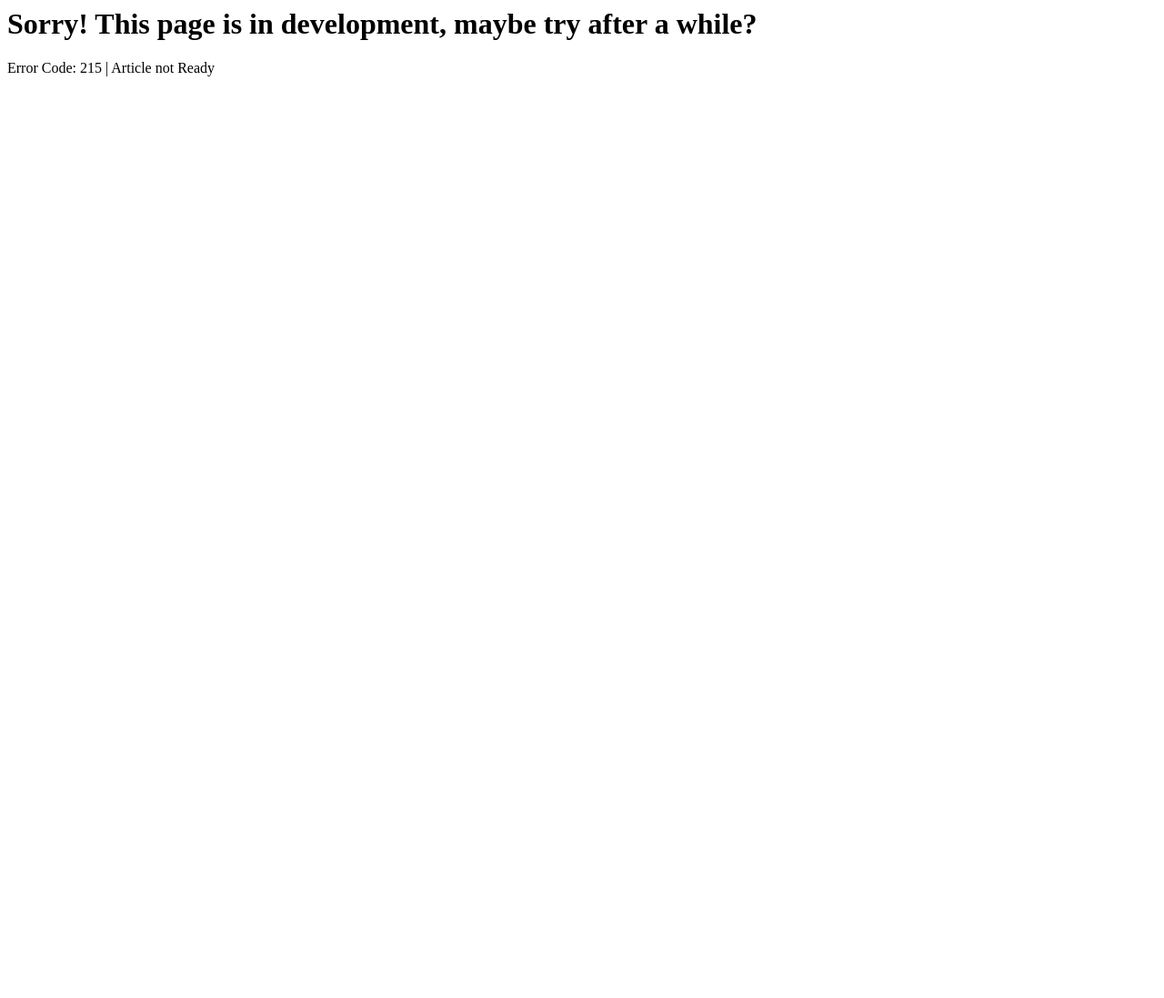
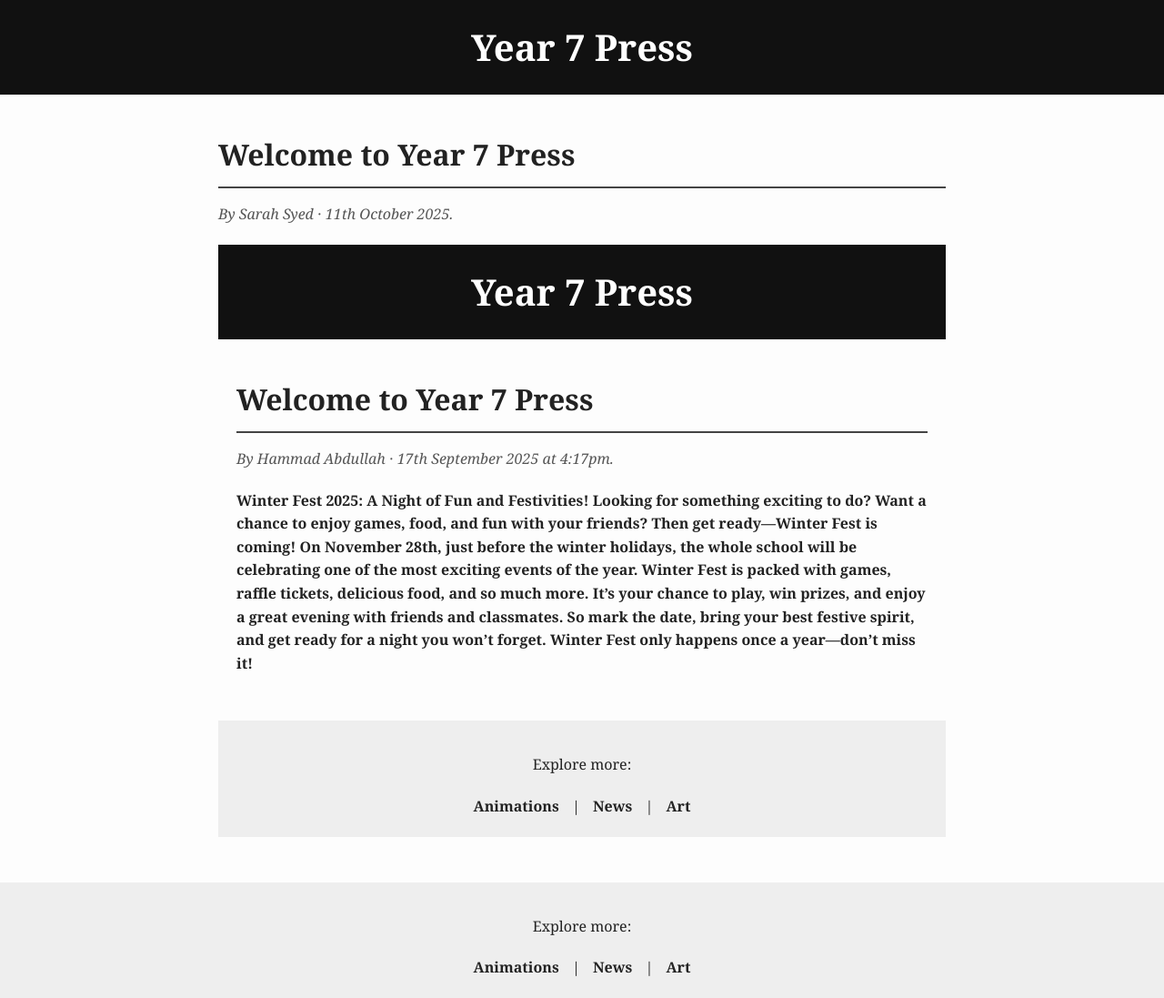
Before and after one commit to thb-business/thb-business.github.io, a plain HTML site: page directory/articles/winterfest/index.html in a window 1280 px wide. Shown: the whole page at 91% size. Before the commit the page ends 800 px from the top, so only its background shows below. Drawn offline with Linux system fonts and the light colour scheme.

Commit message:
Update index.html

```diff
--- a/directory/articles/winterfest/index.html
+++ b/directory/articles/winterfest/index.html
@@ -1,2 +1,182 @@
-<h1> Sorry! This page is in development, maybe try after a while? </h1>
-<p> Error Code: 215 | Article not Ready </p>
+<!DOCTYPE html>
+<html lang="en">
+<head>
+  <meta charset="UTF-8">
+  <meta name="viewport" content="width=device-width, initial-scale=1.0">
+  <title>Welcome to Year 7 Press</title>
+  <style>
+    body {
+      font-family: Georgia, serif;
+      line-height: 1.6;
+      margin: 0;
+      padding: 0;
+      background: #fdfdfd;
+      color: #222;
+    }
+
+    header {
+      background: #111;
+      color: #fff;
+      padding: 20px;
+      text-align: center;
+    }
+
+    header h1 {
+      font-size: 2.5em;
+      margin: 0;
+    }
+
+    .article-container {
+      max-width: 800px;
+      margin: 40px auto;
+      padding: 0 20px;
+    }
+
+    .article-container h2 {
+      font-size: 2em;
+      margin-bottom: 10px;
+      border-bottom: 2px solid #444;
+      padding-bottom: 10px;
+    }
+
+    .byline {
+      font-style: italic;
+      margin-bottom: 20px;
+      color: #555;
+    }
+
+    p {
+      margin-bottom: 20px;
+    }
+
+    footer {
+      margin-top: 50px;
+      padding: 20px;
+      background: #eee;
+      text-align: center;
+    }
+
+    footer a {
+      color: #222;
+      text-decoration: none;
+      margin: 0 10px;
+      font-weight: bold;
+    }
+
+    footer a:hover {
+      text-decoration: underline;
+    }
+  </style>
+</head>
+<body>
+  <header>
+    <h1>Year 7 Press</h1>
+  </header>
+
+  <div class="article-container">
+    <h2>Welcome to Year 7 Press</h2>
+    <p class="byline">By Sarah Syed · 11th October 2025.</p>
+
+  <!DOCTYPE html>
+<html lang="en">
+<head>
+  <meta charset="UTF-8">
+  <meta name="viewport" content="width=device-width, initial-scale=1.0">
+  <title>Welcome to Year 7 Press</title>
+  <style>
+    body {
+      font-family: Georgia, serif;
+      line-height: 1.6;
+      margin: 0;
+      padding: 0;
+      background: #fdfdfd;
+      color: #222;
+    }
+
+    header {
+      background: #111;
+      color: #fff;
+      padding: 20px;
+      text-align: center;
+    }
+
+    header h1 {
+      font-size: 2.5em;
+      margin: 0;
+    }
+
+    .article-container {
+      max-width: 800px;
+      margin: 40px auto;
+      padding: 0 20px;
+    }
+
+    .article-container h2 {
+      font-size: 2em;
+      margin-bottom: 10px;
+      border-bottom: 2px solid #444;
+      padding-bottom: 10px;
+    }
+
+    .byline {
+      font-style: italic;
+      margin-bottom: 20px;
+      color: #555;
+    }
+
+    p {
+      margin-bottom: 20px;
+    }
+
+    footer {
+      margin-top: 50px;
+      padding: 20px;
+      background: #eee;
+      text-align: center;
+    }
+
+    footer a {
+      color: #222;
+      text-decoration: none;
+      margin: 0 10px;
+      font-weight: bold;
+    }
+
+    footer a:hover {
+      text-decoration: underline;
+    }
+  </style>
+</head>
+<body>
+  <header>
+    <h1>Year 7 Press</h1>
+  </header>
+
+  <div class="article-container">
+    <h2>Welcome to Year 7 Press</h2>
+    <p class="byline">By Hammad Abdullah · 17th September 2025 at 4:17pm.</p>
+<strong> Winter Fest 2025: A Night of Fun and Festivities!
+Looking for something exciting to do? Want a chance to enjoy games, food, and fun with your friends? Then get ready—Winter Fest is coming!
+On November 28th, just before the winter holidays, the whole school will be celebrating one of the most exciting events of the year. Winter Fest is packed with games, raffle tickets, delicious food, and so much more. It’s your chance to play, win prizes, and enjoy a great evening with friends and classmates.
+So mark the date, bring your best festive spirit, and get ready for a night you won’t forget. Winter Fest only happens once a year—don’t miss it!</strong>
+  </div>
+
+  <footer>
+    <p>Explore more:</p>
+    <a href="/directory/animations">Animations</a> |
+    <a href="/directory/articles">News</a> |
+    <a href="/directory/art">Art</a>
+  </footer>
+</body>
+</html>
+
+  </div>
+
+  <footer>
+    <p>Explore more:</p>
+    <a href="/directory/animations">Animations</a> |
+    <a href="/directory/articles">News</a> |
+    <a href="/directory/art">Art</a>
+  </footer>
+</body>
+</html>
```
